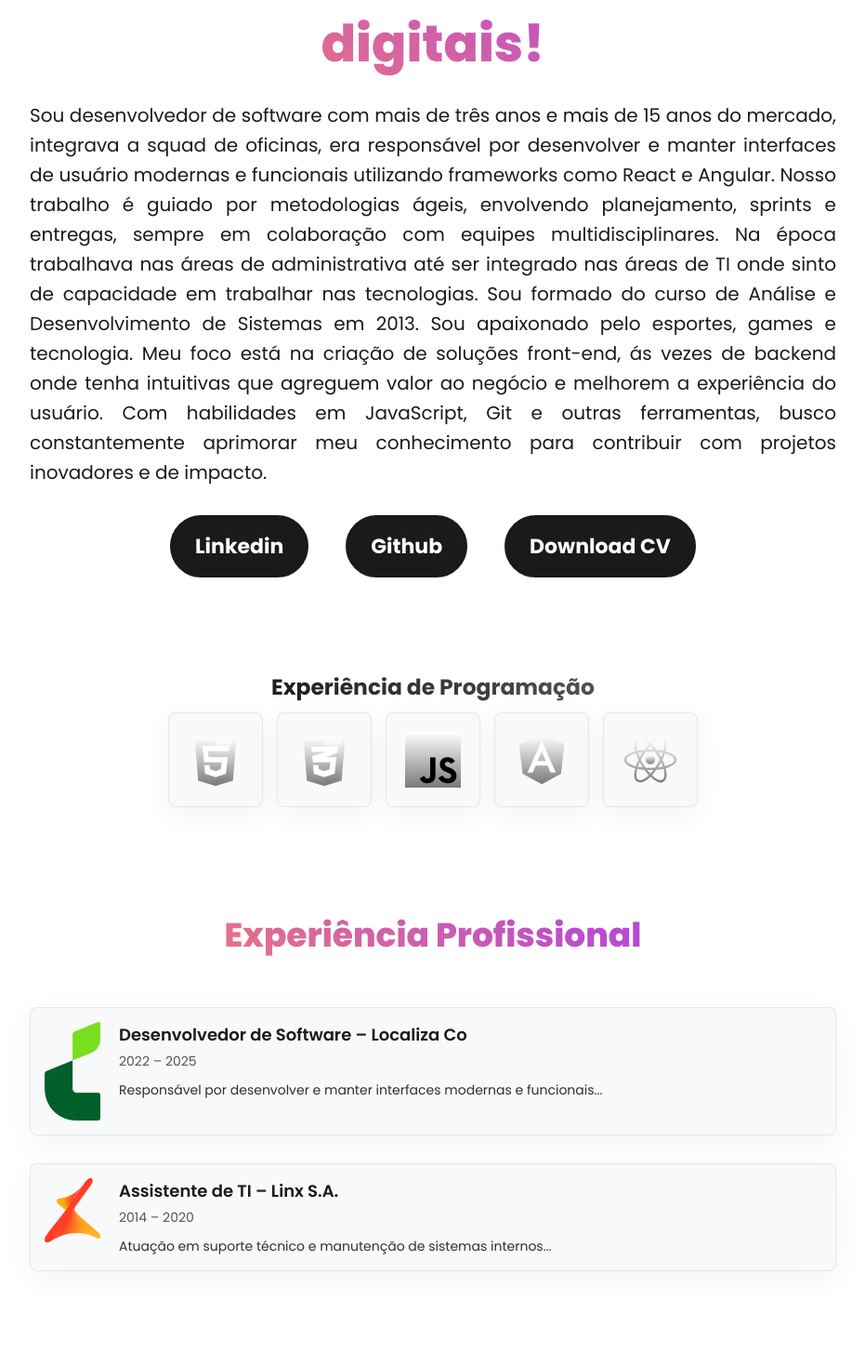
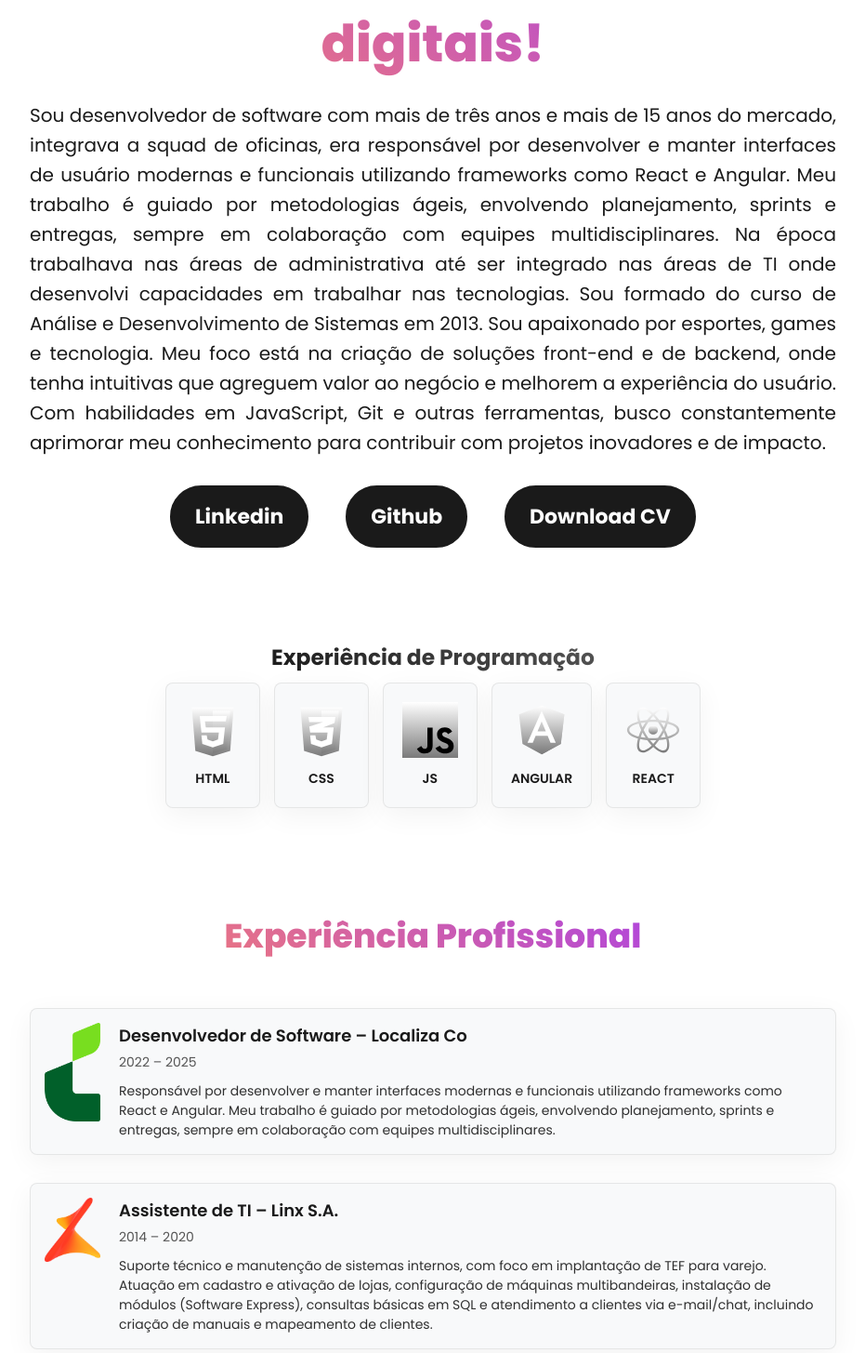
Before and after one commit to hersonic/Portfolio-Herick, an Angular app: page / in a window 1280 px wide. Shown: the part 455-1910 px from the top of the page at 93% size, without its empty margins (174-1105 px from the left). Built offline with nearby package versions, Linux system fonts and the light colour scheme.

Commit message:
correção de descrição e adicionado nome de cada logos

```diff
--- a/src/app/app.ts
+++ b/src/app/app.ts
@@ -1,5 +1,5 @@
 import { Component, signal } from '@angular/core';
-import { RouterOutlet} from '@angular/router';
+import { RouterOutlet } from '@angular/router';
 import { Header } from "./header/header.js";
 import { Footer } from "./footer/footer.js";
 import { Home } from "./home/home.js";
--- a/src/app/experiencia/experiencies.html
+++ b/src/app/experiencia/experiencies.html
@@ -6,7 +6,9 @@
     <div class="job-info">
         <h3>Desenvolvedor de Software – Localiza Co</h3>
         <span class="years">2022 – 2025</span>
-        <p>Responsável por desenvolver e manter interfaces modernas e funcionais...</p>
+        <p>Responsável por desenvolver e manter interfaces modernas e funcionais utilizando frameworks como React e Angular.
+            Meu trabalho é guiado por metodologias ágeis, envolvendo planejamento, sprints e entregas, sempre em
+            colaboração com equipes multidisciplinares.</p>
     </div>
 </div>
 
@@ -15,7 +17,10 @@
     <div class="job-info">
         <h3>Assistente de TI – Linx S.A.</h3>
         <span class="years">2014 – 2020</span>
-        <p>Atuação em suporte técnico e manutenção de sistemas internos...</p>
+        <p>Suporte técnico e manutenção de sistemas internos, com foco em implantação de TEF para varejo.
+           Atuação em cadastro e ativação de lojas, configuração de máquinas multibandeiras, instalação de módulos (Software Express), consultas básicas em SQL e atendimento
+           a clientes via e-mail/chat, incluindo criação de manuais e mapeamento de clientes.
+        </p>
     </div>
 </div>
 
--- a/src/app/home/home.html
+++ b/src/app/home/home.html
@@ -5,12 +5,12 @@
     </h2>
     <p>Sou desenvolvedor de software com mais de três anos e mais de 15 anos do mercado, integrava a squad de oficinas, era
     responsável por desenvolver e manter interfaces de usuário modernas e funcionais utilizando frameworks como React e
-    Angular. Nosso trabalho é guiado por metodologias ágeis, envolvendo planejamento, sprints e entregas, sempre em
+    Angular. Meu trabalho é guiado por metodologias ágeis, envolvendo planejamento, sprints e entregas, sempre em
     colaboração com equipes multidisciplinares. Na época trabalhava nas áreas de administrativa até ser integrado nas áreas
-    de TI onde sinto de capacidade em trabalhar nas tecnologias. Sou formado do curso de Análise e Desenvolvimento de
-    Sistemas em 2013. Sou apaixonado pelo esportes, games e tecnologia.
+    de TI onde desenvolvi capacidades em trabalhar nas tecnologias. Sou formado do curso de Análise e Desenvolvimento de
+    Sistemas em 2013. Sou apaixonado por esportes, games e tecnologia.
 
-    Meu foco está na criação de soluções front-end, ás vezes de backend onde tenha intuitivas que agreguem valor ao negócio
+    Meu foco está na criação de soluções front-end e de backend, onde tenha intuitivas que agreguem valor ao negócio
     e melhorem a experiência do usuário. Com habilidades em JavaScript, Git e outras ferramentas, busco constantemente
     aprimorar meu conhecimento para contribuir com projetos inovadores e de impacto.</p>
 
--- a/src/app/logos-tech/logos-tech.css
+++ b/src/app/logos-tech/logos-tech.css
@@ -1,17 +1,17 @@
 .logo-container {
     display: flex;
-    flex-wrap: wrap;
-    /* permite quebrar linha em telas menores */
-    gap: 30px;
+    flex-direction: column; /* Alinha o ícone e o texto verticalmente */
+    align-items: center;    /* Centraliza o ícone e o texto */
+    gap: 12px;              /* Espaçamento entre o ícone e o nome */
     background-color: var(--card-bg);
     border: 1px solid var(--card-border);
     box-shadow: var(--card-shadow);
     padding: 20px;
     border-radius: 8px;
     justify-content: center;
-    /* centraliza em qualquer tamanho */
     transition: background-color 0.3s ease, border-color 0.3s ease, box-shadow 0.3s ease;
 }
+
 
 .icon {
     width: clamp(40px, 8vw, 60px);
@@ -24,6 +24,13 @@
     transform: scale(1.1);
 }
 
+.icon-text {
+    font-size: 14px;
+    font-weight: 600;
+    font-family: 'Poppins', sans-serif;
+    color: var(--textcolor);
+}
+
 /* 📱 Celular */
 @media (max-width: 576px) {
     .logo-container {
@@ -34,6 +41,13 @@
     .icon {
         width: 45px;
         height: 45px;
+    }
+
+    .icon-text {
+        font-size: 14px;
+        font-weight: 600;
+        font-family: 'Poppins', sans-serif;
+        color: var(--textcolor);
     }
 }
 
--- a/src/app/logos-tech/logos-tech.html
+++ b/src/app/logos-tech/logos-tech.html
@@ -20,9 +20,11 @@
         <path d="M26 5H16V29.5L24 27L26 5Z" fill="url(#silverGradient)"></path>
         <path
             d="M9.5 17.5L8.5 8H24L23.5 11H11.5L12 14.5H23L22 24L16 26L10 24L9.5 19H12.5L13 21.5L16 22.5L19 21.5L19.5 17.5H9.5Z"
-            fill="white"></path>
+            fill="white">
+        </path>
     </g>
 </svg>
+<span class="icon-text">HTML</span>
 }
 
 @else if (nome === 'css') {
@@ -38,6 +40,7 @@
             fill="white"></path>
     </g>
 </svg>
+<span class="icon-text">CSS</span>
 }
 
 @else if (nome === 'js') {
@@ -52,6 +55,7 @@
         </path>
     </g>
 </svg>
+<span class="icon-text">JS</span>
 }
 
 @else if (nome === 'react') {
@@ -68,6 +72,7 @@
             fill="url(#silverGradient)"></path>
     </g>
 </svg>
+<span class="icon-text">REACT</span>
 }
 
 @else if (nome === 'angular') {
@@ -83,5 +88,6 @@
             fill="white"></path>
     </g>
 </svg>
+<span class="icon-text">ANGULAR</span>
 }
 </div>
```
